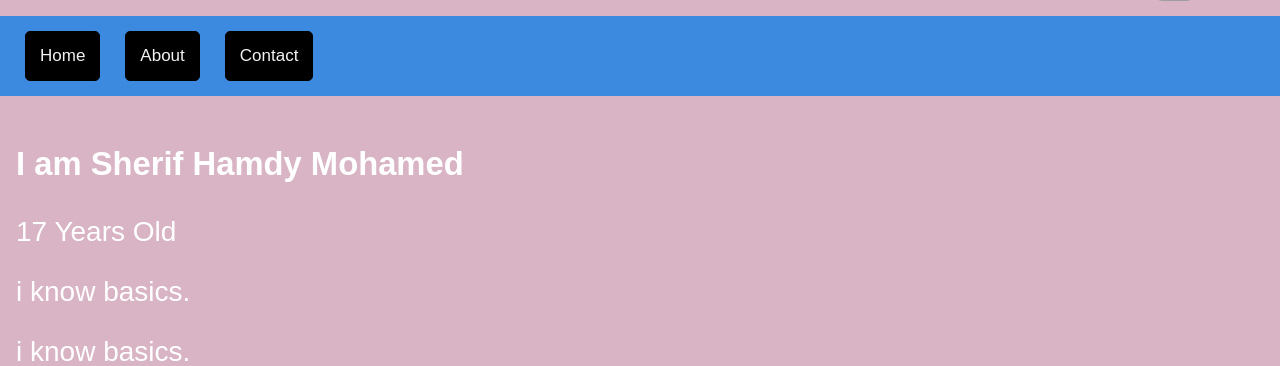
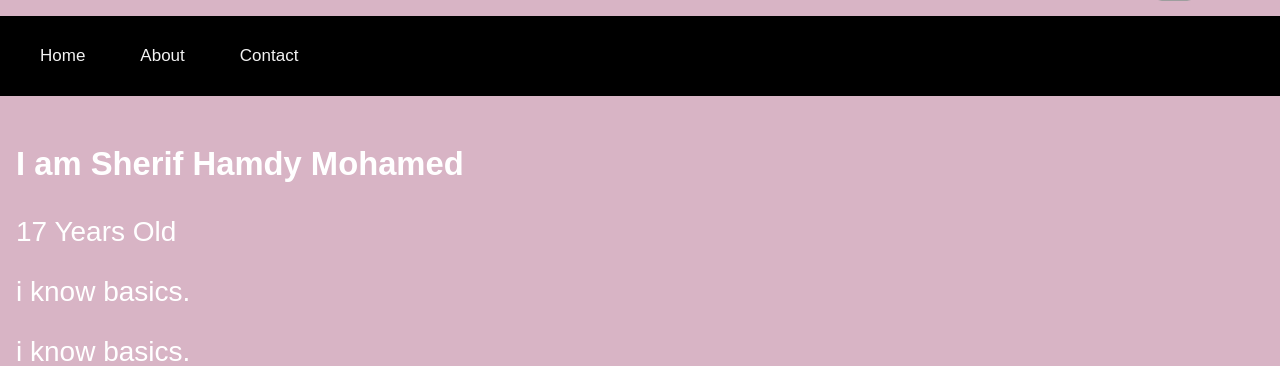
Before and after one commit to SHEFOO10/database, a PHP site: page / in a window 1280 px wide. Shown: the part 56-422 px from the top of the page. Run offline with PHP 8.4, Linux system fonts and the light colour scheme; some libraries are stand-ins or nearby versions; grey boxes are pictures that could not be loaded.

Commit message:
fucken update

```diff
--- a/style.css
+++ b/style.css
@@ -73,7 +73,7 @@ body {
 
 #navbar {
   overflow: hidden;
-  background-color: rgb(60, 137, 224);
+  background-color: currentColor;
 
 
 }
```
